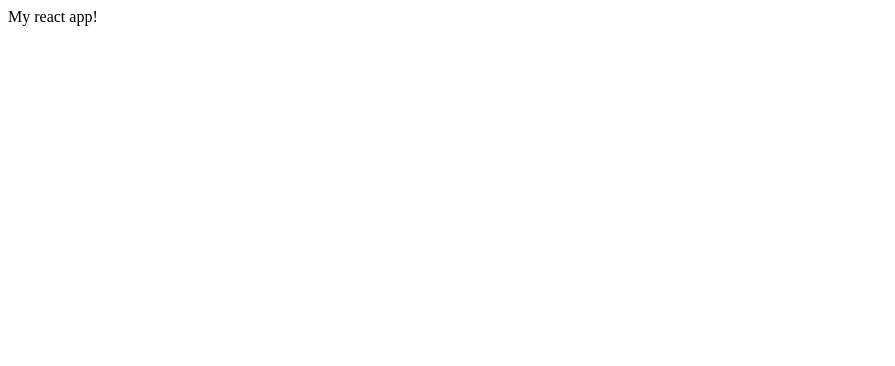
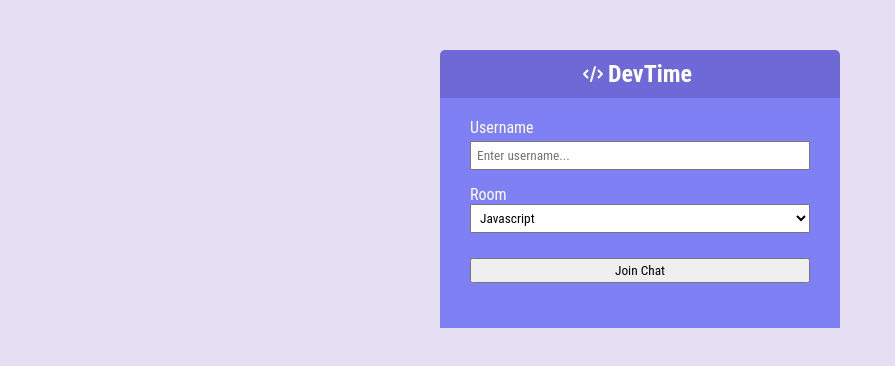
Before and after one commit to Kriger6/socket.IO-chat-based-react-app, a React app: page / in a window 1280 px wide. Shown: the top 366 px of the page, without its empty margins (0-895 px from the left). Built offline with nearby package versions, Linux system fonts and the light colour scheme.

Commit message:
initial commit

```diff
--- a/src/components/App.tsx
+++ b/src/components/App.tsx
@@ -1,9 +1,13 @@
 import * as React from "react"
+import Login from "./login"
+
 
 const App = () => {
 
   return (
-    <div>My react app!</div>
+    <div>
+      <Login />
+    </div>
   )
 }
 
--- /dev/null
+++ b/src/components/login/index.css
@@ -0,0 +1,43 @@
+.login-header {
+    background-color: rgb(111, 105, 216);
+    display: flex;
+    justify-content: center;
+    align-items: center;
+    padding: 10px 0 10px 0;
+    border-top-left-radius: 5px;
+    border-top-right-radius: 5px;
+}
+
+.login-header h1 {
+    font-size: 1.5rem;
+    padding: 0 5px 0 5px;
+}
+
+.login-input-container {
+    background-color: rgb(128, 128, 245);
+    display: flex;
+    padding: 20px 30px 0 30px;
+    height: 230px;
+}
+
+.login-form {
+    display: inherit;
+    flex-direction: column;
+    width: 100%;
+}
+
+.login-form input {
+    width: 100%;
+    margin: 4px 0 15px 0;
+}
+
+.login-form button {
+    padding: 3px;
+    margin: 25px 0 0 0;
+}
+
+.login-container {
+    margin-top: 50px;
+    width: 400px;
+    color: rgb(255, 255, 255);
+}
--- /dev/null
+++ b/src/components/login/index.tsx
@@ -0,0 +1,34 @@
+import * as React from 'react'
+import './index.css'
+import {FontAwesomeIcon} from '@fortawesome/react-fontawesome'
+import {faCode} from '@fortawesome/free-solid-svg-icons'
+
+
+const Login = () => {
+  return (
+    <div>
+      <div className="login-container">
+        <div className="login-header">
+          <FontAwesomeIcon icon={faCode} />
+          <h1>DevTime</h1>
+        </div>
+        <div className="login-input-container">
+          <form action="" className="login-form">
+            <label htmlFor="username">Username</label>
+            <input id='username' placeholder='Enter username...'></input>
+            <label htmlFor="room">Room</label>
+            <select id='room'>
+              <option value='javascript'>Javascript</option>
+              <option value='php'>PHP</option>
+              <option value='c++'>C++</option>
+              <option value='java'>Java</option>
+            </select>
+            <button type="submit">Join Chat</button>
+          </form>
+        </div>
+      </div>
+    </div>
+  )
+}
+
+export default Login
--- /dev/null
+++ b/src/index.css
@@ -0,0 +1,23 @@
+* {
+    padding: 0;
+    margin: 0;
+    box-sizing: border-box;
+    font-family: 'Roboto Condensed', sans-serif
+}
+
+body {
+    background-color: rgb(230, 223, 243);
+    display: flex;
+    justify-content: center;
+}
+
+input {
+    padding: 5px;
+}
+
+select {
+    padding: 5px
+}
+
+
+@import url('https://fonts.googleapis.com/css2?family=Roboto+Condensed&display=swap');
--- a/src/index.js
+++ b/src/index.js
@@ -2,4 +2,5 @@ import React from "react";
 import ReactDOM from "react-dom";
 import App from "./components/App"
 
+
 ReactDOM.render(<App />, document.getElementById('app'))
--- a/src/index.tsx
+++ b/src/index.tsx
@@ -1,5 +1,9 @@
 import * as React from 'react'
-import { render } from 'react-dom'
+import { createRoot } from 'react-dom/client'
 import App from './components/App'
+import './index.css'
 
-render(<App />, document.getElementById('app'))
+
+const container = document.getElementById('app')
+const root = createRoot(container!)
+root.render(<App />)
--- a/webpack.config.js
+++ b/webpack.config.js
@@ -15,6 +15,11 @@ module.exports = {
                 use: {
                     loader: 'ts-loader'
                 }
+            },
+            {
+                test: /\.css$/,
+                exclude: /node_modules/,
+                use: ['style-loader', 'css-loader']
             }
         ]
     },
```
Also changed, not shown: package.json (+15 -3 lines), server.js (added, +7 -0 lines), src/components/main/index.tsx (added), 1 other file (tests, documents, lock files or other folders).
